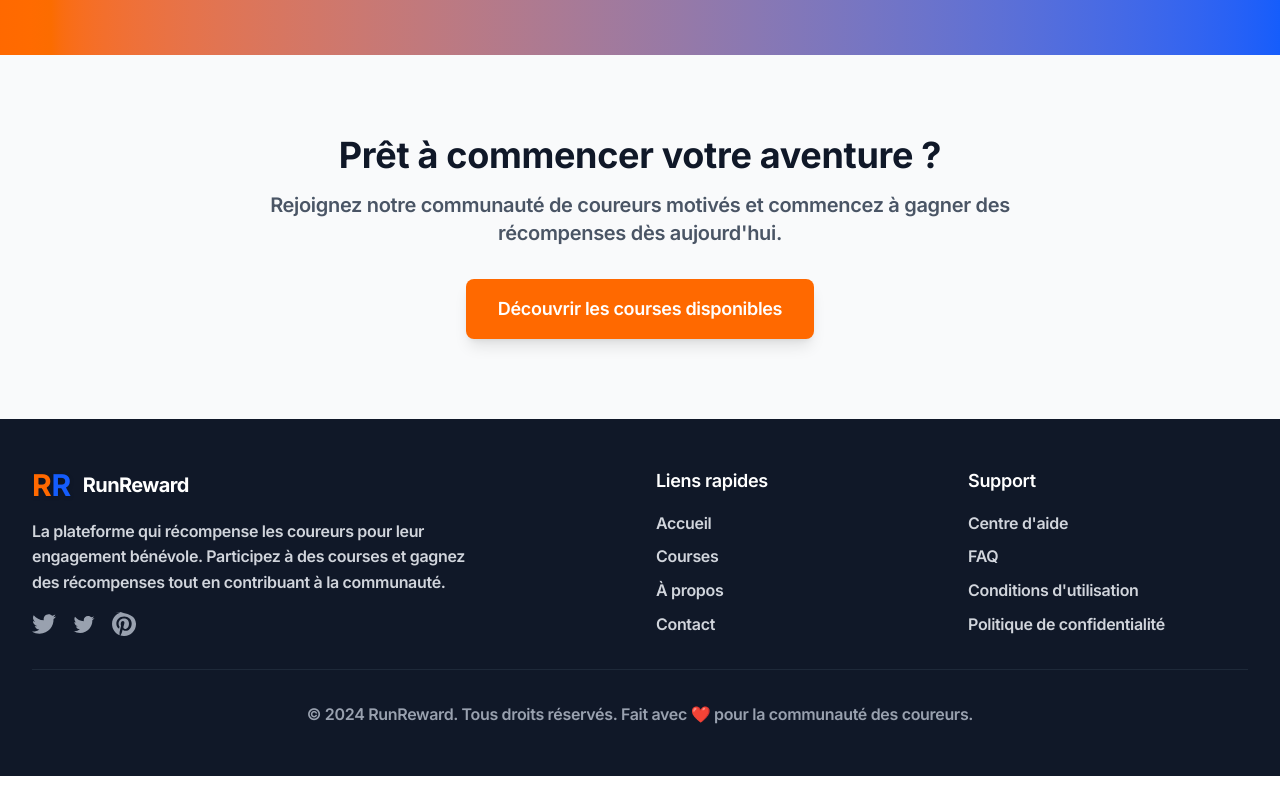
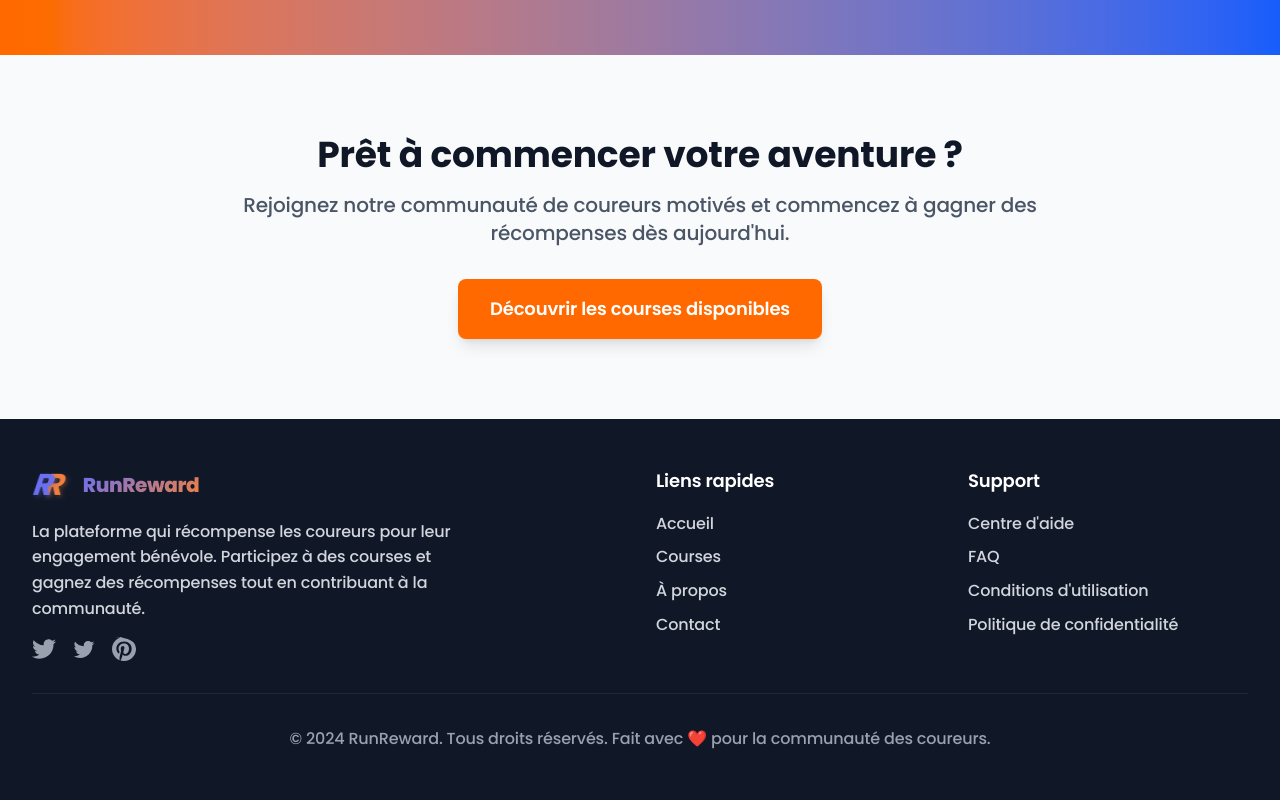
Before and after one commit to capucinewyseur/runreward-website, a Next.js app: page / in a window 1280 px wide. Shown: the part 1226-2026 px from the top of the page. Before the commit the page ends 2002 px from the top, so only its background shows below. Built offline with nearby package versions, Linux system fonts and the light colour scheme.

Commit message:
Design modernisé : couleurs du logo RR, police Poppins arrondie, logo avec effet de superposition

```diff
--- a/src/app/globals.css
+++ b/src/app/globals.css
@@ -3,8 +3,8 @@
 :root {
   --background: #ffffff;
   --foreground: #171717;
-  --primary-orange: #f97316;
-  --primary-blue: #1e40af; /* Bleu plus foncé */
+  --primary-orange: #F08040; /* Orange vibrant du logo */
+  --primary-blue: #6A70F0; /* Bleu du logo */
   --secondary-orange: #fed7aa;
   --secondary-blue: #dbeafe;
 }
@@ -26,10 +26,10 @@
 body {
   background: var(--background);
   color: var(--foreground);
-  font-family: var(--font-inter), 'Inter', 'Segoe UI', 'Roboto', 'Helvetica Neue', Arial, sans-serif;
+  font-family: var(--font-poppins), 'Poppins', 'Inter', 'Segoe UI', 'Roboto', 'Helvetica Neue', Arial, sans-serif;
   line-height: 1.6;
-  font-weight: 600; /* Police encore plus grasse */
-  letter-spacing: -0.02em; /* Espacement encore plus serré pour un look plus arrondi */
+  font-weight: 500; /* Police plus épaisse */
+  letter-spacing: -0.01em; /* Espacement des lettres plus serré pour un look moderne */
 }
 
 /* Custom scrollbar */
@@ -47,7 +47,7 @@ body {
 }
 
 ::-webkit-scrollbar-thumb:hover {
-  background: linear-gradient(to bottom, #ea580c, #1d4ed8);
+  background: linear-gradient(to bottom, #e06d2a, #5a60d4);
 }
 
 /* Smooth transitions */
@@ -97,23 +97,28 @@ body {
   background: linear-gradient(135deg, var(--primary-orange), var(--primary-blue));
   color: white;
   padding: 12px 24px;
-  border-radius: 8px;
+  border-radius: 12px; /* Plus arrondi */
   font-weight: 600;
   border: none;
   cursor: pointer;
-  box-shadow: 0 4px 15px rgba(249, 115, 22, 0.3);
+  box-shadow: 0 4px 15px rgba(240, 128, 64, 0.3);
+  font-family: var(--font-poppins), 'Poppins', sans-serif;
 }
 
 .btn-primary:hover {
   transform: translateY(-2px);
-  box-shadow: 0 6px 20px rgba(249, 115, 22, 0.4);
+  box-shadow: 0 6px 20px rgba(240, 128, 64, 0.4);
 }
 
 /* RunReward brand styling */
 .runreward-title {
   font-weight: 800; /* Très gras */
-  letter-spacing: -0.03em; /* Très serré pour un look arrondi */
-  font-family: var(--font-inter), 'Inter', sans-serif;
+  letter-spacing: -0.02em; /* Très serré pour un look arrondi */
+  font-family: var(--font-poppins), 'Poppins', sans-serif;
+  background: linear-gradient(135deg, var(--primary-blue), var(--primary-orange));
+  -webkit-background-clip: text;
+  -webkit-text-fill-color: transparent;
+  background-clip: text;
 }
 
 /* Card hover effects */
--- a/src/app/layout.tsx
+++ b/src/app/layout.tsx
@@ -1,5 +1,5 @@
 import type { Metadata } from "next";
-import { Inter } from "next/font/google";
+import { Inter, Poppins } from "next/font/google";
 import "./globals.css";
 import Navbar from "@/components/Navbar";
 import Footer from "@/components/Footer";
@@ -8,6 +8,12 @@ const inter = Inter({
   subsets: ["latin"],
   weight: ["400", "500", "600", "700"],
   variable: "--font-inter",
+});
+
+const poppins = Poppins({
+  subsets: ["latin"],
+  weight: ["400", "500", "600", "700", "800"],
+  variable: "--font-poppins",
 });
 
 export const metadata: Metadata = {
@@ -23,7 +29,7 @@ export default function RootLayout({
   return (
     <html lang="fr">
       <body
-        className={`${inter.variable} antialiased`}
+        className={`${inter.variable} ${poppins.variable} antialiased`}
       >
         <Navbar />
         <main className="min-h-screen">
--- a/src/components/Logo.tsx
+++ b/src/components/Logo.tsx
@@ -14,9 +14,29 @@ export default function Logo({ size = 'md', className = '' }: LogoProps) {
   };
 
   return (
-    <div className={`font-bold ${sizeClasses[size]} ${className} flex items-center`}>
-      <span className="text-orange-500 drop-shadow-sm transform hover:scale-110 transition-transform duration-200">R</span>
-      <span className="text-blue-600 drop-shadow-sm transform hover:scale-110 transition-transform duration-200">R</span>
+    <div className={`font-bold ${sizeClasses[size]} ${className} flex items-center relative`}>
+      {/* R bleu (devant) */}
+      <span
+        className="text-[#6A70F0] drop-shadow-sm transform hover:scale-110 transition-transform duration-200 relative z-10"
+        style={{
+          fontStyle: 'italic',
+          transform: 'skew(-5deg)',
+          textShadow: '2px 2px 4px rgba(106, 112, 240, 0.3)'
+        }}
+      >
+        R
+      </span>
+      {/* R orange (derrière) */}
+      <span
+        className="text-[#F08040] drop-shadow-sm transform hover:scale-110 transition-transform duration-200 relative"
+        style={{
+          fontStyle: 'italic',
+          transform: 'skew(-5deg) translateX(-8px)',
+          textShadow: '2px 2px 4px rgba(240, 128, 64, 0.3)'
+        }}
+      >
+        R
+      </span>
     </div>
   );
 }
```
